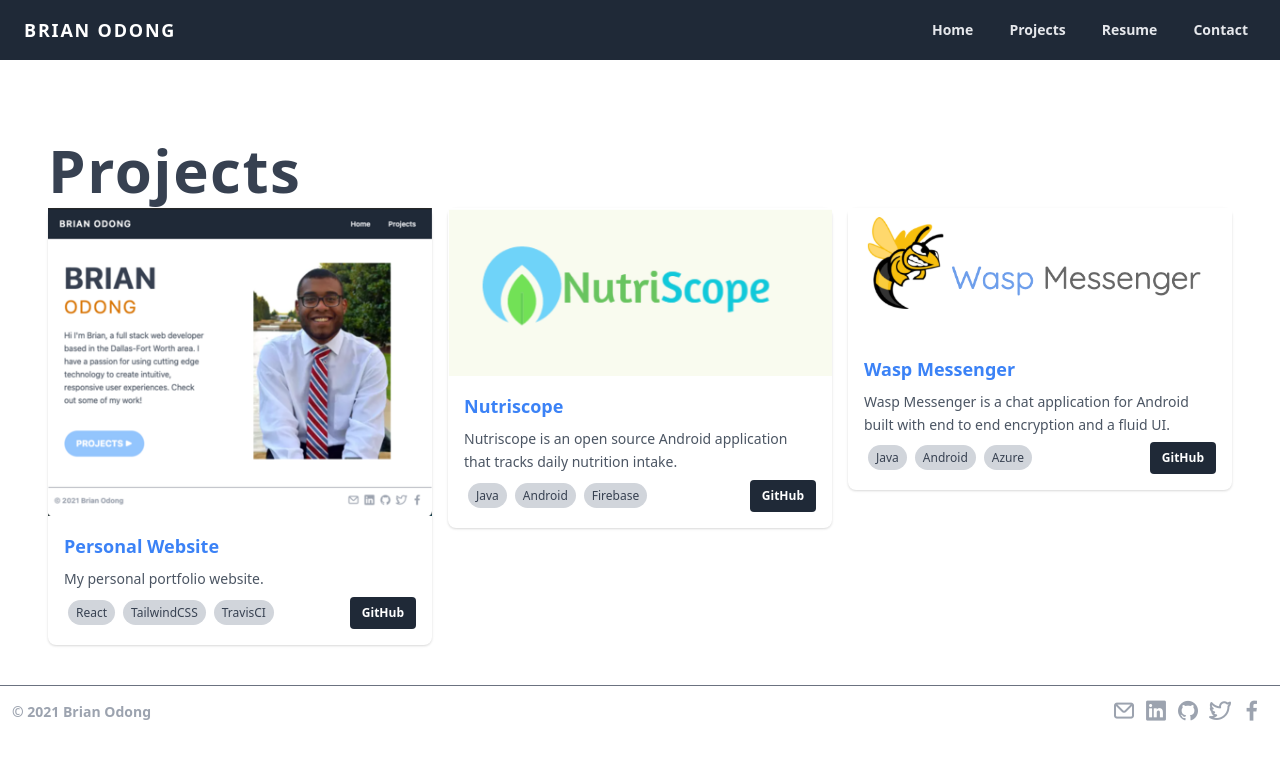
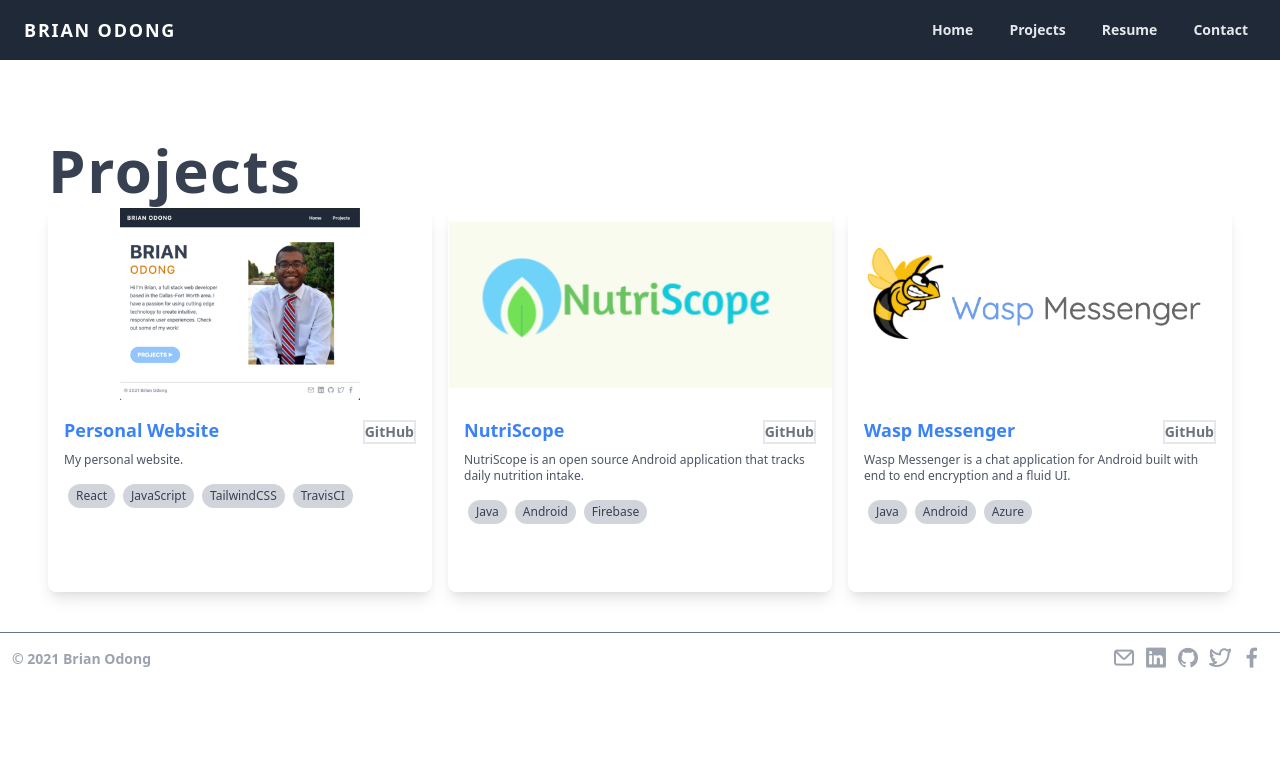
Before and after one commit to odong95/personal-website, a React (Create React App) app: page /projects in a window 1280 px wide. Shown: the top 760 px of the page. Built offline with nearby package versions, Linux system fonts and the light colour scheme.

Commit message:
Fixed project card alignment, header on click listener

```diff
--- a/public/assets/projects.json
+++ b/public/assets/projects.json
@@ -3,9 +3,10 @@
     "title": "Personal Website",
     "url": "https://brianodong.com",
     "img": "/assets/img/personal-website.webp",
-    "description": "My personal portfolio website.",
+    "description": "My personal website.",
     "technologies": [
       "React",
+      "JavaScript",
       "TailwindCSS",
       "TravisCI"
     ],
@@ -13,10 +14,10 @@
     "repoTool" : "GitHub"
   },
   {
-    "title": "Nutriscope",
+    "title": "NutriScope",
     "url": "https://github.com/odong95/NutriScope",
     "img": "/assets/img/nutriscope.webp",
-    "description": "Nutriscope is an open source Android application that tracks daily nutrition intake.",
+    "description": "NutriScope is an open source Android application that tracks daily nutrition intake.",
     "technologies": [
       "Java",
       "Android",
--- a/src/components/home/Home.js
+++ b/src/components/home/Home.js
@@ -9,7 +9,7 @@
           <h1 className="uppercase text-6xl text-gray-700 font-bold leading-none tracking-wide mb-2">Brian</h1>
           <h2 className="uppercase text-4xl text-yellow-600 text-secondary tracking-widest mb-6">Odong</h2>
           <p className="text-gray-600 leading-relaxed mb-12">{AppConstants.aboutMe}</p>
-          <Link className="bg-blue-300 hover:bg-blue-500 py-3 px-6 uppercase text-lg font-bold text-white rounded-full" to="/">
+          <Link className="bg-blue-300 hover:bg-blue-500 py-3 px-6 uppercase text-lg font-bold text-white rounded-full" to="/projects">
             Projects <span>&#x25B6;</span>
           </Link>
         </section>
--- a/src/components/navigation/NavBar.js
+++ b/src/components/navigation/NavBar.js
@@ -7,15 +7,16 @@
 
   useEffect(() => {
     const handleMenuPopupClick = (e) => {
-      if (!document.getElementById('menu-popup').contains(e.target)) {
-        handleOnOpen();
+      if (isOpen && !document.getElementById('menu-popup').contains(e.target)
+        || isOpen && document.getElementById('hover-links').contains(e.target)) {
+        setIsOpen(false);
       }
     }
-    //window.addEventListener("click", handleMenuPopupClick);
+    window.addEventListener("click", handleMenuPopupClick);
     return () => {
-      // window.removeEventListener('click', handleMenuPopupClick);
+      window.removeEventListener('click', handleMenuPopupClick);
     };
-  }, []);
+  }, [isOpen]);
 
   const handleOnOpen = () => {
     setIsOpen(!isOpen);
@@ -52,13 +53,20 @@
               }
             </svg>
           </button>
-          {isOpen && <div className="absolute top-10 left-0 right-0 z-50 flex flex-col p-2 pb-4 m-2 space-y-3 bg-gray-700 text-gray-200 rounded shadow">
-            <Link className="px-4 py-2 mt-2 text-sm font-semibold rounded-lg hover:bg-gray-600 focus:bg-gray-600 focus:text-white hover:text-white
+          {
+            isOpen &&
+            <div id="hover-links" className="absolute top-10 left-0 right-0 z-50 flex flex-col p-2 pb-4 m-2 space-y-3 bg-gray-700 text-gray-200 rounded shadow">
+                <Link className="px-4 py-2 mt-2 text-sm font-semibold rounded-lg hover:bg-gray-600 focus:bg-gray-600 focus:text-white hover:text-white
             md:mt-0 focus:outline-none focus:shadow-outline" to="/">Home</Link>
-            <Link className="px-4 py-2 mt-2 text-sm font-semibold rounded-lg hover:bg-gray-600 focus:bg-gray-600 focus:text-white hover:text-white
+                <Link className="px-4 py-2 mt-2 text-sm font-semibold rounded-lg hover:bg-gray-600 focus:bg-gray-600 focus:text-white hover:text-white
             md:mt-0 focus:outline-none focus:shadow-outline" to="/projects">Projects</Link>
-            <ContactLogoBar />
-          </div>}
+                <a className="px-4 py-2 mt-2 text-sm font-semibold bg-transparent rounded-lg hover:bg-gray-600 focus:bg-gray-600 focus:text-white
+            hover:text-white text-gray-200 md:mt-0 focus:outline-none focus:shadow-outline" href="/brian_odong_resume.pdf" target="_blank" rel="noreferrer" >Resume</a>
+                <Link className="px-4 py-2 mt-2 text-sm font-semibold bg-transparent rounded-lg hover:bg-gray-600 focus:bg-gray-600 focus:text-white
+            hover:text-white text-gray-200 md:mt-0 focus:outline-none focus:shadow-outline" to="/contact" >Contact</Link>
+              <ContactLogoBar />
+            </div>
+          }
         </div>
       </div>
     </header>
--- a/src/components/projects/ProjectCard.js
+++ b/src/components/projects/ProjectCard.js
@@ -1,24 +1,24 @@
 const ProjectCard = ({ data }) => {
   return (
     <div className="w-full lg:w-1/3 md:w-1/2 mx-2 mb-4">
-      <div className="bg-white rounded-lg  shadow relative">
-        <img className="h-70 w-full object-cover object-center" src={data?.img} alt="Project" />
-        <div className="p-4 h-auto">
-          <a href={data?.url} target="_blank" rel="noreferrer" className="block text-blue-500 hover:text-blue-600 font-semibold mb-2 text-lg ">
-            {data?.title}
-          </a>
-          <div className="text-gray-600 text-sm leading-relaxed block">
+      <div className="bg-white rounded-lg  shadow-lg relative">
+        <img className="h-48 w-full object-contain " src={data?.img} alt="Project" />
+        <div className="p-4 h-auto md:h-48 lg:h-48">
+          <div className="flex justify-between items-baseline">
+            <a href={data?.url} target="_blank" rel="noreferrer" className="block text-blue-500 hover:text-blue-600 font-semibold mb-2 text-lg ">
+              {data?.title}
+            </a>
+            <a href={data?.repository} target="_blank" rel="noreferrer" className="border-solid border-2 border-gray-200 text-gray-500 hover:text-gray-100 hover:bg-gray-500 font-semibold mb-2 text-sm ">
+              {data?.repoTool}
+            </a>
+          </div>
+          <div className="text-gray-600 text-sm md:text-xs leading-relaxed ">
             {data?.description}
           </div>
-          <div className="flex justify-between items-baseline">
-            <div className="mt-2">
-              {
-                data?.technologies.map((value, index) => <span key={index} className=" bg-gray-300 py-1 px-2 mx-1 rounded-full text-xs text-gray-700">{value}</span>)
-              }
-            </div>
-            <a href={data?.repository} target="_blank" rel="noreferrer">
-              <button className="px-3 py-2 bg-gray-800 text-white text-xs font-bold rounded">{data?.repoTool}</button>
-            </a>
+          <div className="flex flex-wrap mt-3">
+            {
+              data?.technologies.map((value, index) => <span key={index} className=" bg-gray-300 py-1 px-2 mx-1 my-1 rounded-full text-xs text-gray-700">{value}</span>)
+            }
           </div>
         </div>
       </div>
@@ -26,5 +26,4 @@
   )
 }
 
-
 export { ProjectCard }
--- a/src/components/projects/Projects.js
+++ b/src/components/projects/Projects.js
@@ -16,7 +16,7 @@
     <main className="container mx-auto px-8 py-4">
       <div className="mt-16 px-4">
         <h2 className="text-6xl text-gray-700 font-bold leading-none tracking-wide mb-2">Projects</h2>
-        <div className="block justify-between  md:flex md:-mx-2">
+        <div className="block justify-between md:flex md:-mx-2">
           {
             projects.map((value, index) => <ProjectCard data={value} key={index} />)
           }
```
Also changed, not shown: 1 other file (tests, documents, lock files or other folders).
